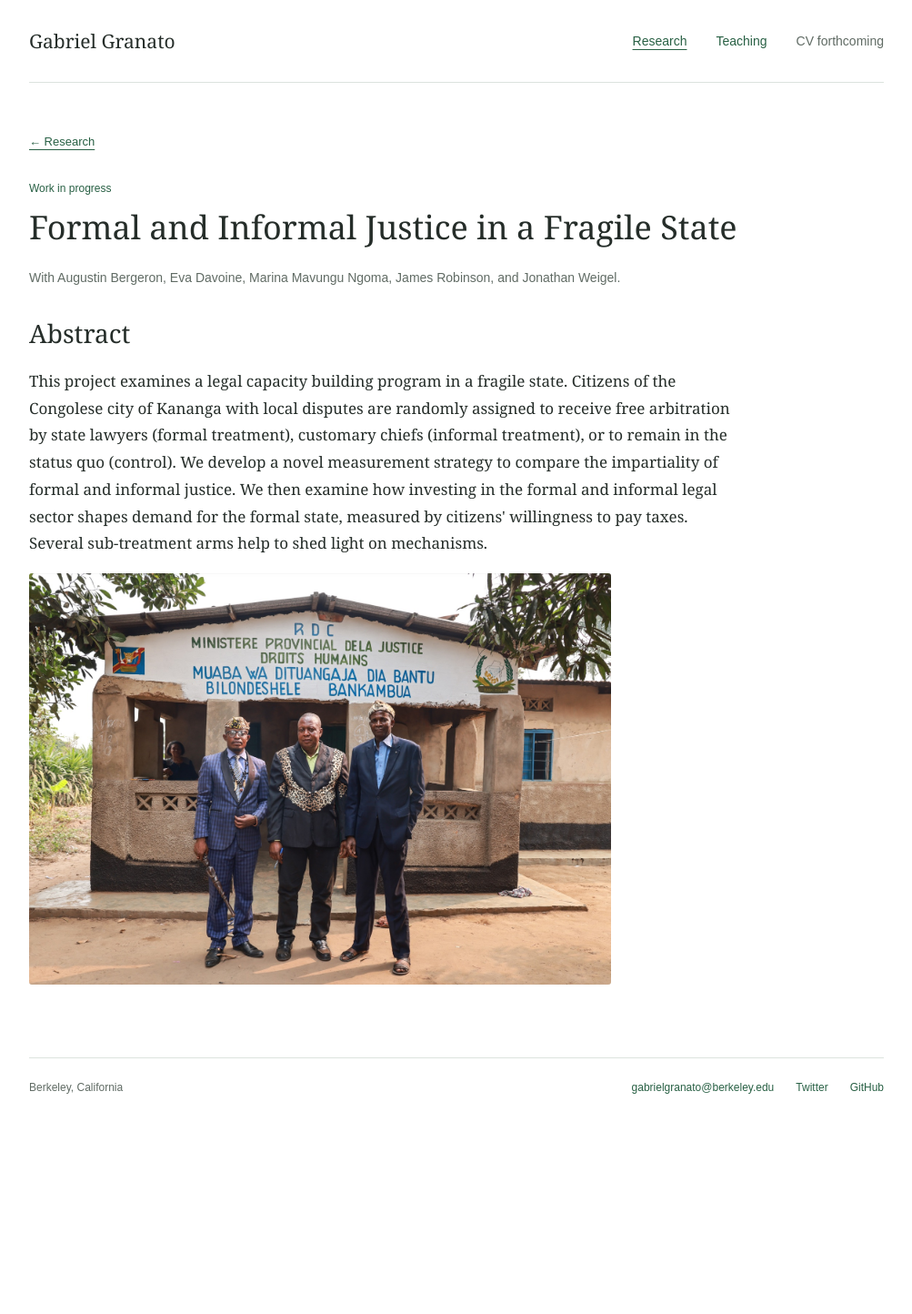
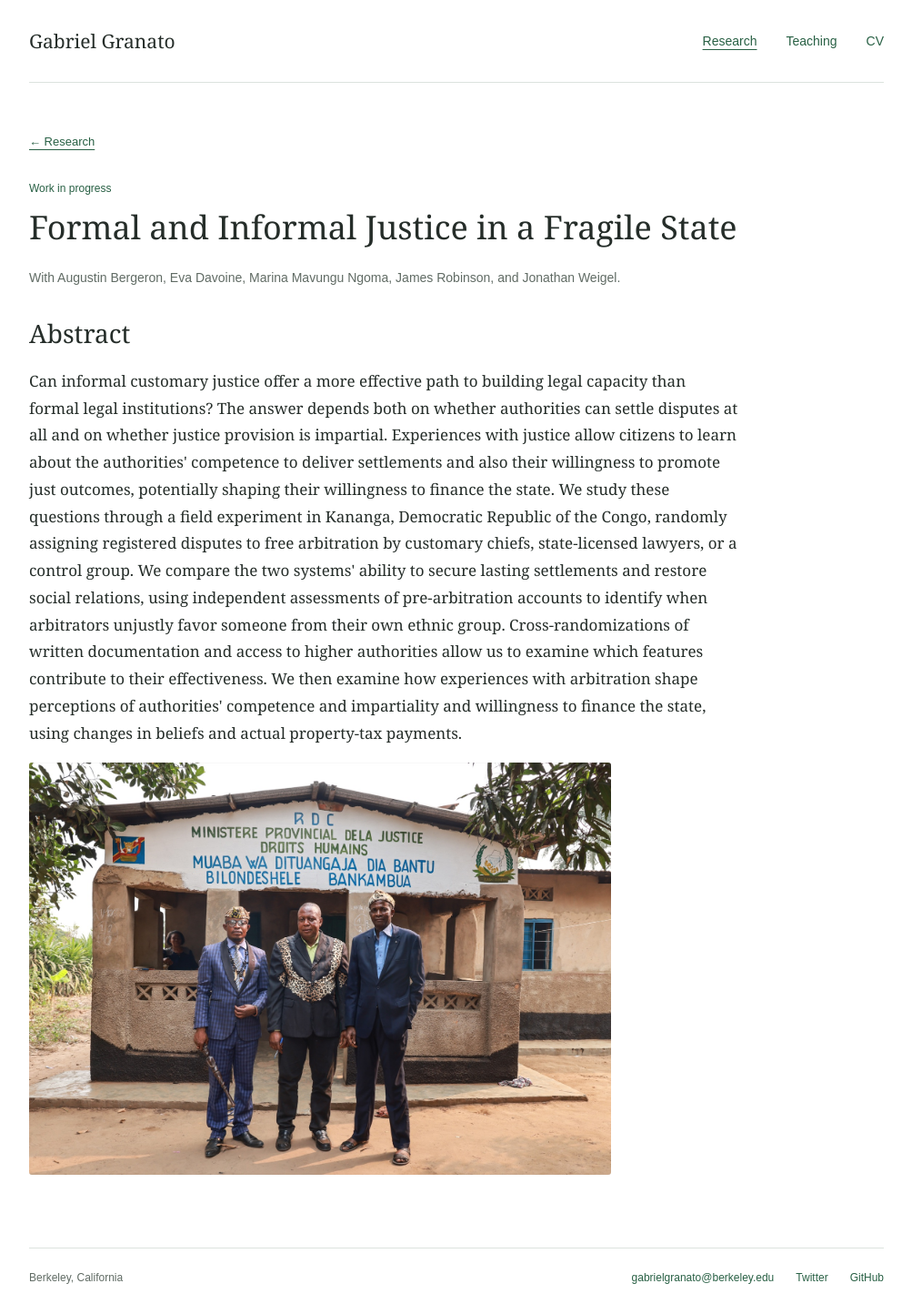
Before and after one commit to gabrielgranato/gabrielgranato.github.io, a Jekyll site: the page built from _research/2025-03-01-legal-antecedents-fiscal-capacity.md, in a window 1280 px wide. Shown: the whole page at 91% size, without its empty margins (138-1141 px from the left). Built offline with Jekyll 4.4.1, drawn with Linux system fonts in a browser that asks for light colours; before the commit the page ends 1236 px from its top, so only the background shows below that.

Commit message:
Update research abstracts and publish October CV

```diff
--- a/_layouts/classic.html
+++ b/_layouts/classic.html
@@ -19,7 +19,7 @@ layout: compress
         {% for link in site.data.navigation.main %}
           <a href="{{ link.url | relative_url }}"{% if page.url contains link.url %} aria-current="page"{% endif %}>{{ link.title }}</a>
         {% endfor %}
-        <span class="cv-placeholder">CV forthcoming</span>
+        <a href="{{ '/files/Gabriel_Granato_CV.pdf' | relative_url }}">CV</a>
       </nav>
     </header>
     <main id="content" class="site-content">{{ content }}</main>
--- a/_research/2025-03-01-legal-antecedents-fiscal-capacity.md
+++ b/_research/2025-03-01-legal-antecedents-fiscal-capacity.md
@@ -17,13 +17,22 @@ image_height: 1131
 image_source_name: "ODEKA"
 image_source_url: "https://www.odekalab.org/03_projects/index.html"
 abstract: >-
-  This project examines a legal capacity building program in a fragile state.
-  Citizens of the Congolese city of Kananga with local disputes are randomly
-  assigned to receive free arbitration by state lawyers (formal treatment),
-  customary chiefs (informal treatment), or to remain in the status quo (control).
-  We develop a novel measurement strategy to compare the impartiality of formal
-  and informal justice. We then examine how investing in the formal and informal
-  legal sector shapes demand for the formal state, measured by citizens'
-  willingness to pay taxes. Several sub-treatment arms help to shed light on mechanisms.
+  Can informal customary justice offer a more effective path to building legal
+  capacity than formal legal institutions? The answer depends both on whether
+  authorities can settle disputes at all and on whether justice provision is
+  impartial. Experiences with justice allow citizens to learn about the
+  authorities' competence to deliver settlements and also their willingness to
+  promote just outcomes, potentially shaping their willingness to finance the
+  state. We study these questions through a field experiment in Kananga,
+  Democratic Republic of the Congo, randomly assigning registered disputes to free
+  arbitration by customary chiefs, state-licensed lawyers, or a control group.
+  We compare the two systems' ability to secure lasting settlements and restore
+  social relations, using independent assessments of pre-arbitration accounts to
+  identify when arbitrators unjustly favor someone from their own ethnic group.
+  Cross-randomizations of written documentation and access to higher authorities
+  allow us to examine which features contribute to their effectiveness. We then
+  examine how experiences with arbitration shape perceptions of authorities'
+  competence and impartiality and willingness to finance the state, using changes
+  in beliefs and actual property-tax payments.
 citation: "Bergeron, Augustin, Eva Davoine, Gabriel Granato, Marina Mavungu Ngoma, James Robinson, and Jonathan Weigel. \"Formal and Informal Justice in a Fragile State.\" Work in progress."
 ---
```
Also changed, not shown: other parts of _research/2025-03-01-legal-antecedents-fiscal-capacity.md (+1 -1 lines), _pages/about.md (+1 -1 lines), _research/preaching-a-fair-share.md (+12 -11 lines), 1 other file.
